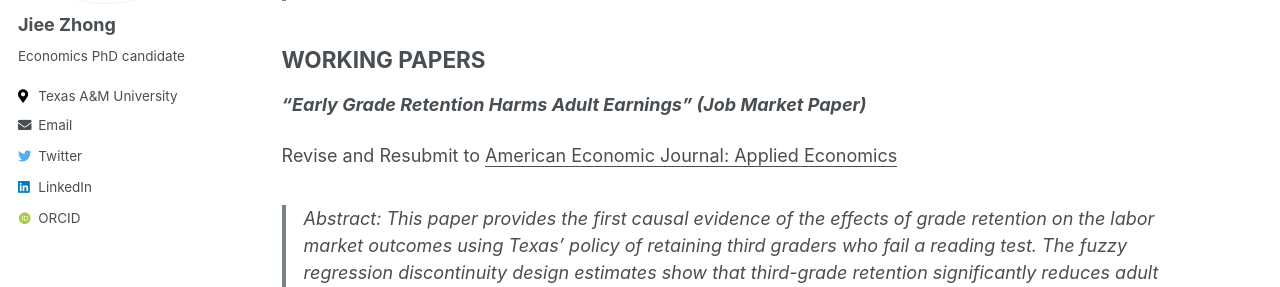
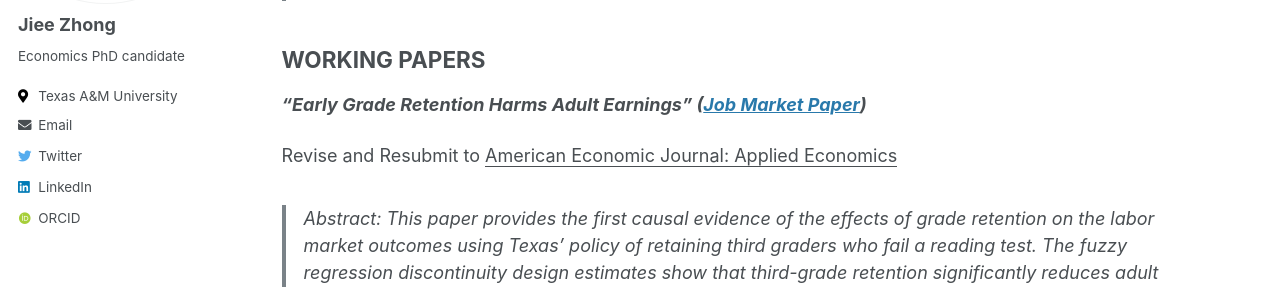
Before and after one commit to jieezhong/jieezhong.github.io, a Jekyll site: the page built from _pages/research.md, in a window 1280 px wide and 900 px high, scrolled down 571 px. Shown: the part 166-453 px from the top of the window. Built offline with Jekyll 4.4.1, drawn with Linux system fonts in a browser that asks for light colours; some web fonts are replaced; part of the change alters nothing that is shown.

```diff
--- a/_pages/research.md
+++ b/_pages/research.md
@@ -17,7 +17,7 @@ header:
 
 ## WORKING PAPERS
 
-***"Early Grade Retention Harms Adult Earnings" (Job Market Paper)***
+***"Early Grade Retention Harms Adult Earnings" ([Job Market Paper](/files/pdf/JMP.pdf))***
 
 Revise and Resubmit to <ins> American Economic Journal: Applied Economics </ins>
 
```
